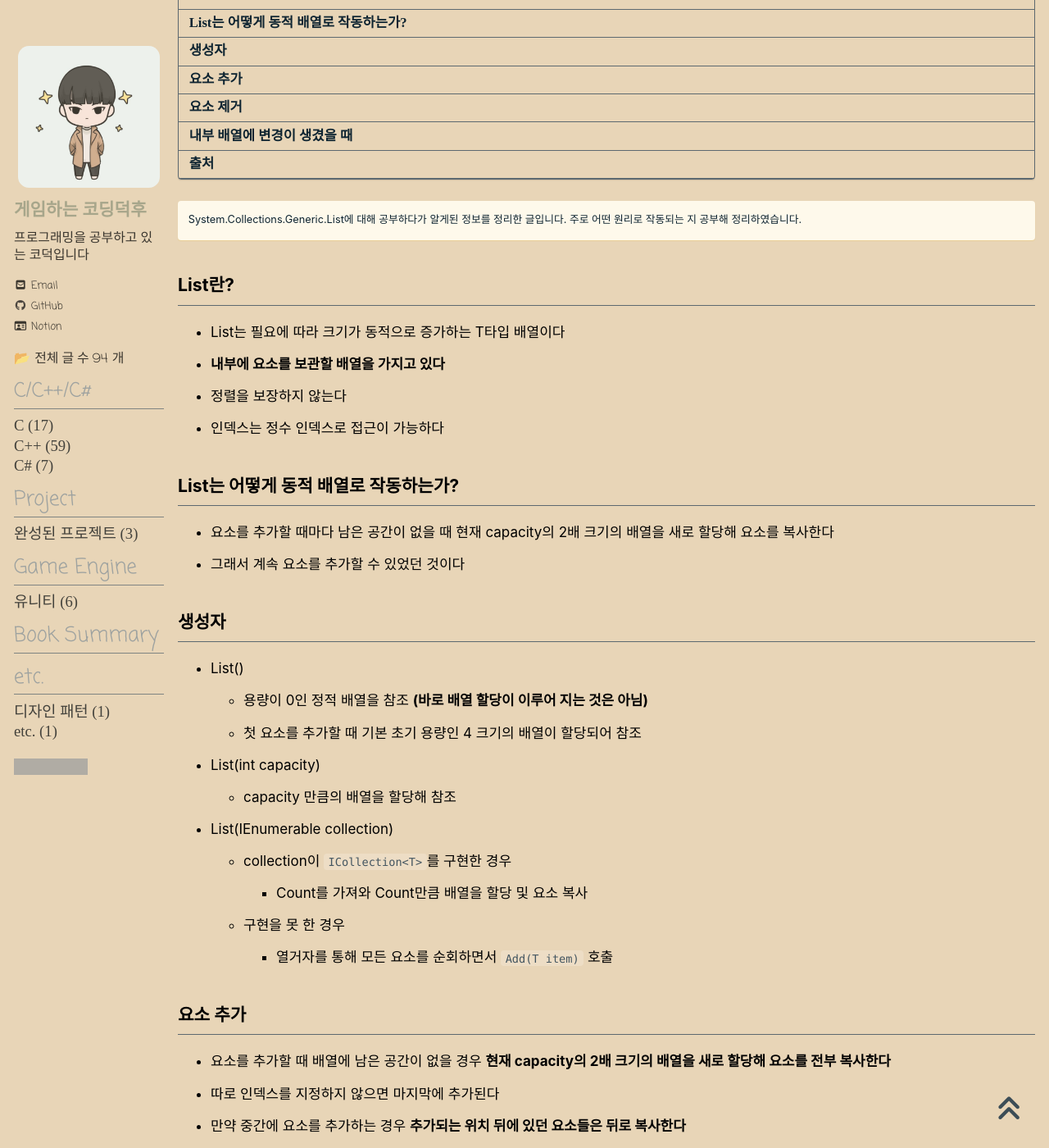
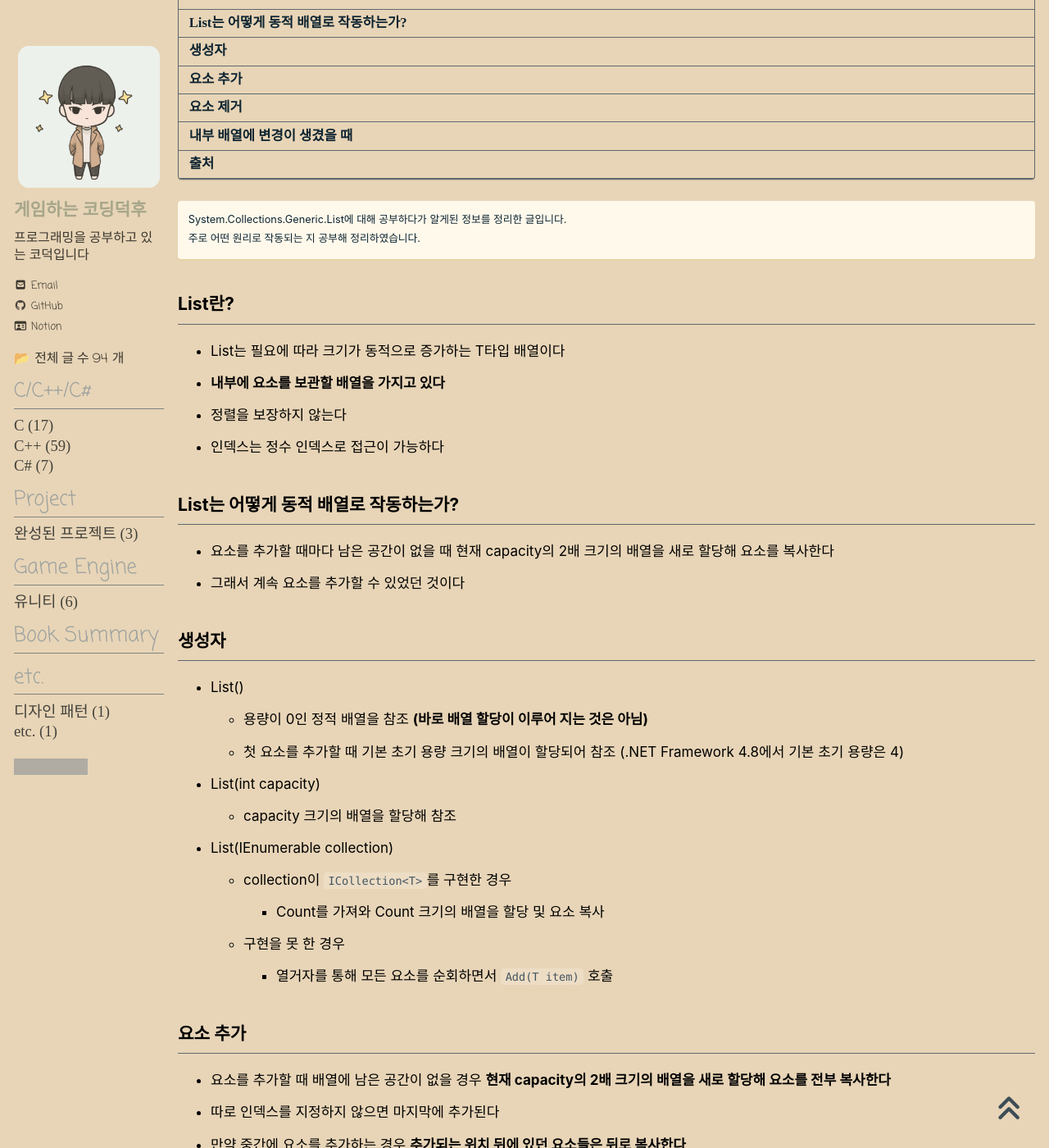
Before and after one commit to reoul/reoul.github.io, a Jekyll site: the page built from _posts/csharp/2023-05-14-csharp-7.md, in a window 1280 px wide and 1400 px high, scrolled down 396 px. Shown: the whole window at 82% size. Built offline with Jekyll 4.4.1, drawn with Linux system fonts in a browser that asks for light colours; cached includes are drawn as plain includes; nearby versions of some CDN libraries; some web fonts are replaced; comment, search, counter and statistics services are not loaded; grey boxes are pictures that could not be loaded.

Commit message:
[List<T>란 무엇인가?] 수정

```diff
--- a/_posts/csharp/2023-05-14-csharp-7.md
+++ b/_posts/csharp/2023-05-14-csharp-7.md
@@ -17,7 +17,7 @@ lastmod:    2023-05-14T19:14:00+09:00
 ---
 
 <!-- description : 25자에서 160자 사이 -->
-System.Collections.Generic.List<T>에 대해 공부하다가 알게된 정보를 정리한 글입니다.
+System.Collections.Generic.List<T>에 대해 공부하다가 알게된 정보를 정리한 글입니다.<br>
 주로 어떤 원리로 작동되는 지 공부해 정리하였습니다.
 {: .notice--warning}
 
@@ -37,12 +37,12 @@ System.Collections.Generic.List<T>에 대해 공부하다가 알게된 정보를
 
 - List()
   - 용량이 0인 정적 배열을 참조 **(바로 배열 할당이 이루어 지는 것은 아님)**
-  - 첫 요소를 추가할 때 기본 초기 용량인 4 크기의 배열이 할당되어 참조
+  - 첫 요소를 추가할 때 기본 초기 용량 크기의 배열이 할당되어 참조 (.NET Framework 4.8에서 기본 초기 용량은 4)
 - List(int capacity)
-  - capacity 만큼의 배열을 할당해 참조
+  - capacity 크기의 배열을 할당해 참조
 - List(IEnumerable<T> collection)
   - collection이 `ICollection<T>`를 구현한 경우
-    - Count를 가져와 Count만큼 배열을 할당 및 요소 복사
+    - Count를 가져와 Count 크기의 배열을 할당 및 요소 복사
   - 구현을 못 한 경우
     - 열거자를 통해 모든 요소를 순회하면서 `Add(T item)` 호출
 
```
